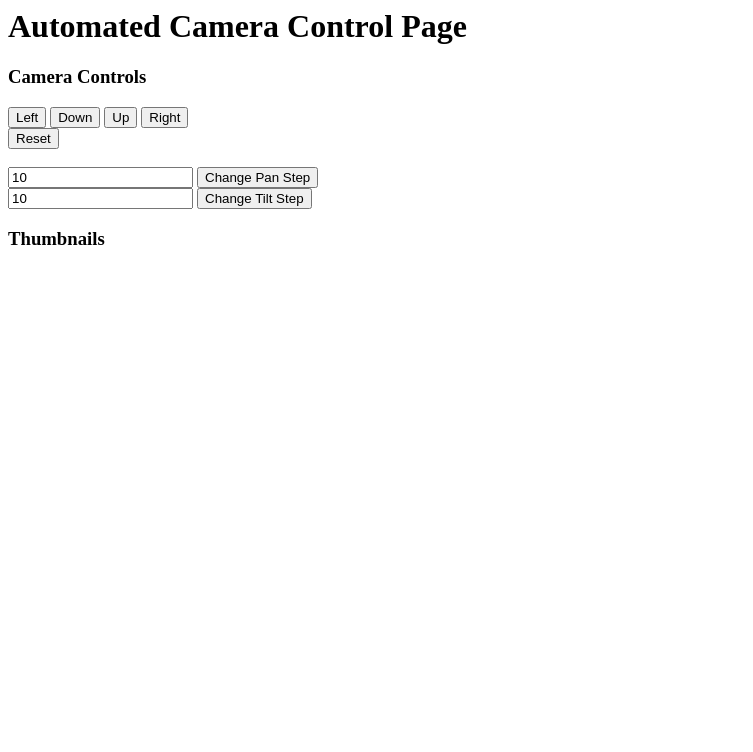
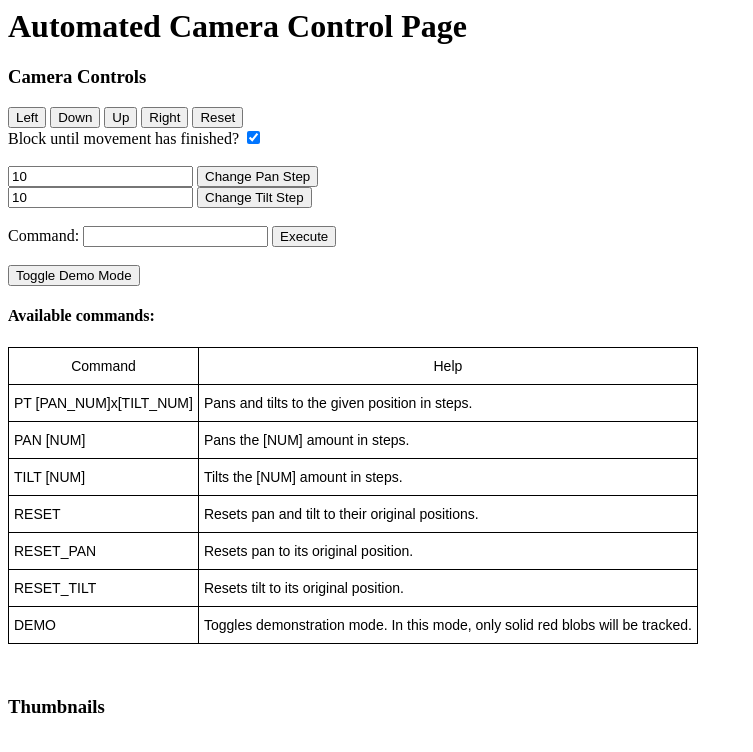
Before and after one commit to SamuelM96/3rdYearProject, a Python web app: template Website/templates/index.html in a window 1280 px wide. Shown: the top 752 px of the page, without its empty margins (0-753 px from the left). Run offline with Jinja, Linux system fonts and the light colour scheme; the template is opened without the code that fills it, so the values that code supplies are empty.

Commit message:
Fixed pan/tilt bug, additional website functionality, started pan/tilt contorl via blob detection
Fixed:
- Forgot to clear input buffer, leading to the wrong step count being used when panning/tiling.

Added:
- Ability to enter commands in on the website.
- Can toggle blocking on commands on website.
- Toggle demonstration button to switch to a "Track only red blobs" mode to demonstrate functionality.
- Started implementation of controlling pan/tilt via blob detection.

```diff
--- a/Website/templates/index.html
+++ b/Website/templates/index.html
@@ -36,6 +36,55 @@
             });
         }
 
+        function command() {
+            var cmd = $("input#commandText").val();
+            $.ajax({
+                type: 'POST',
+                url: '/',
+                data: {
+                    "type":"command",
+                    "cmd":cmd
+                },
+                success: function(response) {
+                    if (response == "Success") {
+                        $("input#commandText").css("background-color", "white");
+                        console.log("Executed command: " + cmd);
+                    } else {
+                        $("input#commandText").css("background-color", "red");
+                        console.log("Failed to execute command: " + cmd);
+                    }
+                }
+            });
+        }
+
+        function setBlock() {
+            var block = $("input#block")[0].checked;
+            $.ajax({
+                type: 'POST',
+                url: '/',
+                data: {
+                    "type":"block",
+                    "value":block
+                },
+                success: function(response) {
+                    console.log("Changed blocking state to " + block + ".");
+                }
+            });
+        }
+
+        function demo() {
+            $.ajax({
+                type: 'POST',
+                url: '/',
+                data: {
+                    "type":"demo"
+                },
+                success: function(response) {
+                    console.log("Toggled demonstration mode.");
+                }
+            });
+        }
+
         // Get thumbnails every 5 seconds from camera
 //        $(function () {
 //            setInterval(function () {
@@ -65,14 +114,62 @@
         <button type="button" onclick="move('left')">Left</button>
         <button type="button" onclick="move('down')">Down</button>
         <button type="button" onclick="move('up')">Up</button>
-        <button type="button" onclick="move('right')">Right</button><br>
-        <button type="button" onclick="move('reset')">Reset</button><br><br>
+        <button type="button" onclick="move('right')">Right</button>
+        <button type="button" onclick="move('reset')">Reset</button><br>
+        Block until movement has finished? <input type="checkbox" id="block" onclick="setBlock()" checked><br><br>
         <input type="text" id="stepAmount" value="10"/>
         <button type="button" onclick="step('pan')">Change Pan Step</button><br>
         <input type="text" id="stepAmount" value="10"/>
-        <button type="button" onclick="step('tilt')">Change Tilt Step</button><br>
+        <button type="button" onclick="step('tilt')">Change Tilt Step</button><br><br>
+        Command: <input type="text" id="commandText"> <button type="button" onclick="command()">Execute</button><br><br>
+
+        <button type="button" onclick="demo()">Toggle Demo Mode</button>
+
+        <h4>Available commands:</h4>
+        <style type="text/css">
+        .tg  {border-collapse:collapse;border-spacing:0;}
+        .tg td{font-family:Arial, sans-serif;font-size:14px;padding:10px 5px;border-style:solid;border-width:1px;overflow:hidden;word-break:normal;border-color:black;}
+        .tg th{font-family:Arial, sans-serif;font-size:14px;font-weight:normal;padding:10px 5px;border-style:solid;border-width:1px;overflow:hidden;word-break:normal;border-color:black;}
+        .tg .tg-cpu2{border-color:#000000;vertical-align:top}
+        .tg .tg-yw4l{vertical-align:top}
+        </style>
+        <table class="tg">
+          <tr>
+            <th class="tg-yw4l">Command</th>
+            <th class="tg-cpu2">Help</th>
+          </tr>
+          <tr>
+            <td class="tg-yw4l">PT [PAN_NUM]x[TILT_NUM]</td>
+            <td class="tg-yw4l">Pans and tilts to the given position in steps.</td>
+          </tr>
+          <tr>
+            <td class="tg-yw4l">PAN [NUM]</td>
+            <td class="tg-yw4l">Pans the [NUM] amount in steps.</td>
+          </tr>
+          <tr>
+            <td class="tg-yw4l">TILT [NUM]</td>
+            <td class="tg-yw4l">Tilts the [NUM] amount in steps.</td>
+          </tr>
+          <tr>
+            <td class="tg-yw4l">RESET</td>
+            <td class="tg-yw4l">Resets pan and tilt to their original positions.</td>
+          </tr>
+          <tr>
+            <td class="tg-yw4l">RESET_PAN</td>
+            <td class="tg-yw4l">Resets pan to its original position.</td>
+          </tr>
+          <tr>
+            <td class="tg-yw4l">RESET_TILT</td>
+            <td class="tg-yw4l">Resets tilt to its original position.</td>
+          </tr>
+          <tr>
+            <td class="tg-yw4l">DEMO</td>
+            <td class="tg-yw4l">Toggles demonstration mode. In this mode, only solid red blobs will be tracked.</td>
+          </tr>
+</table>
     </form>
 
+    <br>
     <h3>Thumbnails</h3>
     <div id="output"></div>
 </body>
```
Also changed, not shown: ImageAnalysis/detectV2.py (+41 -7 lines), Website/main.py (+28 -4 lines), 1 other file.
